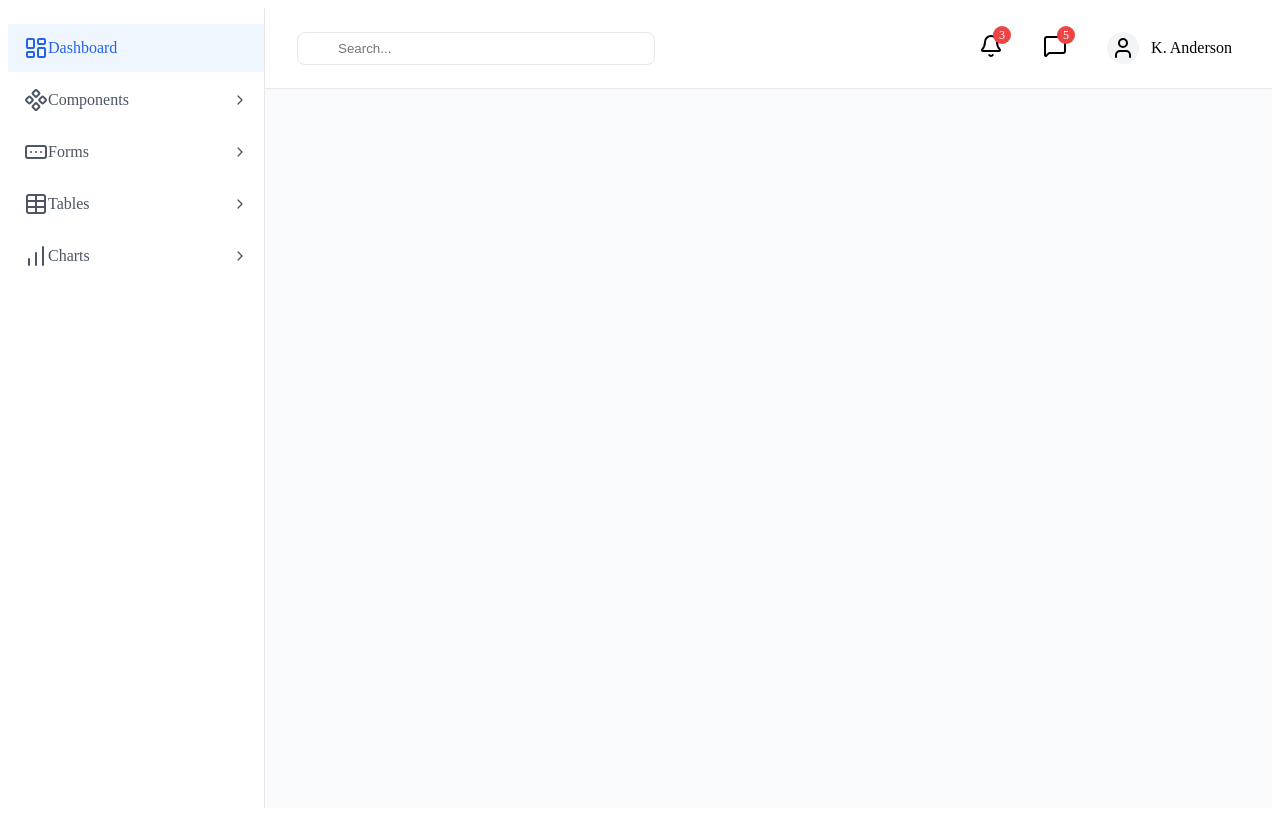
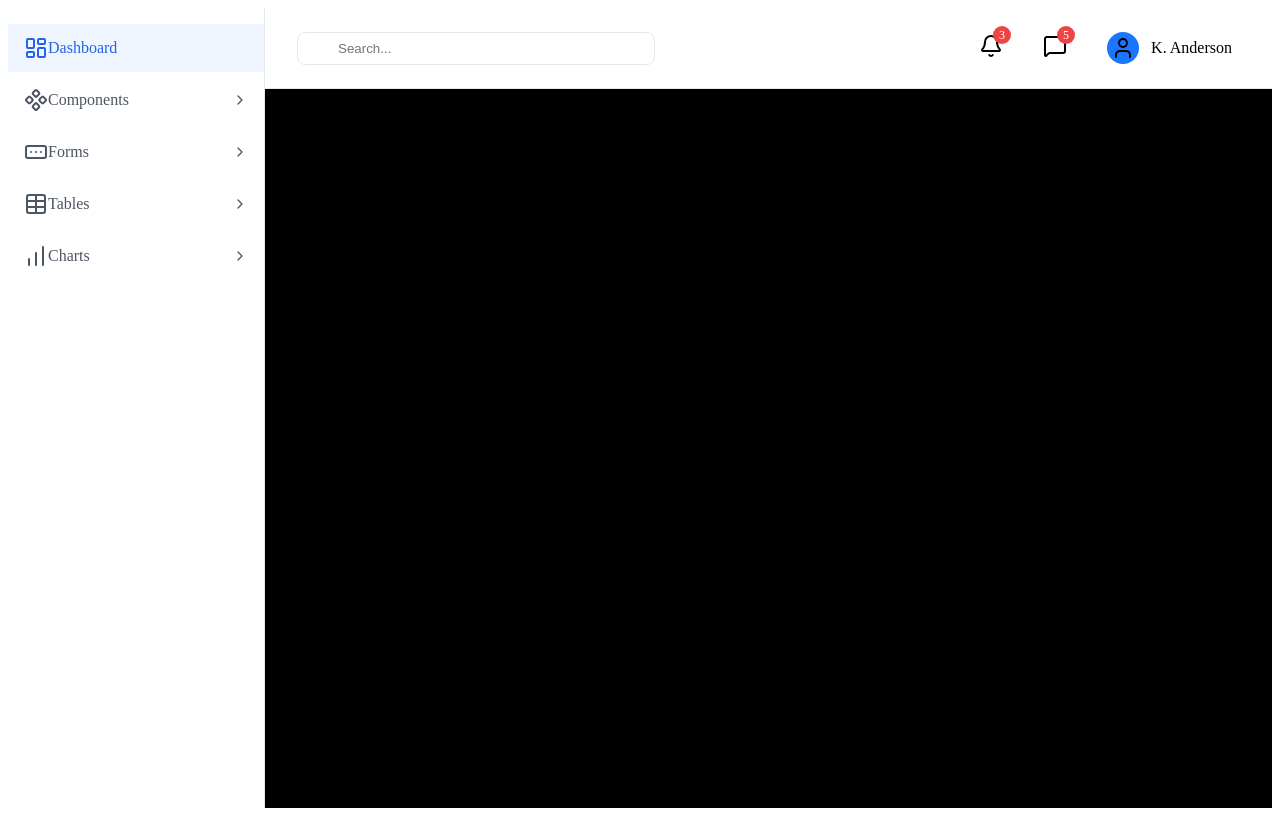
Before and after one commit to S7RAJ-INC/FD1, a plain HTML site: page index.html in a window 1280 px wide. Drawn offline with nearby package versions, Linux system fonts and the light colour scheme.

Commit message:
Update styles.css

```diff
--- a/styles.css
+++ b/styles.css
@@ -51,7 +51,7 @@
 /* Main Content */
 .main-content {
     flex: 1;
-    background-color: #f9fafb;
+    background-color: #000000;
     display: flex;
     flex-direction: column;
 }
@@ -141,7 +141,7 @@
 .avatar {
     width: 32px;
     height: 32px;
-    background-color: #f3f4f6;
+    background-color: #1a75ff;
     border-radius: 50%;
     display: flex;
     align-items: center;
```
